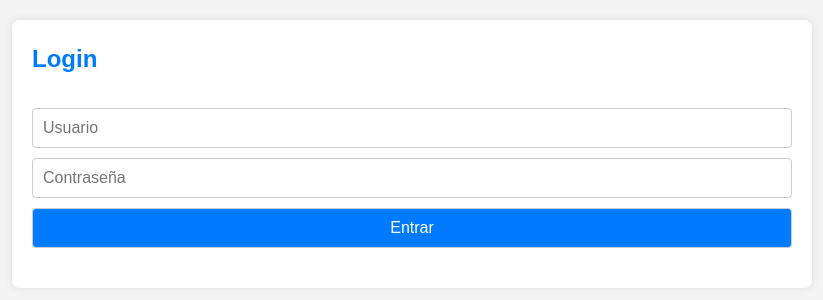
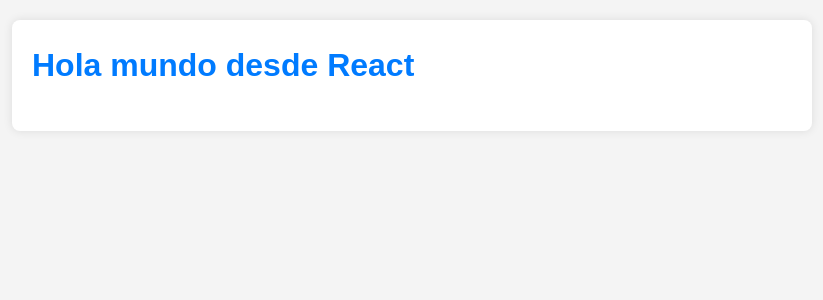
Before and after one commit to cristianidrobo877-hub/proyecto-final-frontend, a React (Vite) app: page / in a window 1280 px wide. Shown: the top 300 px of the page, without its empty margins (228-1051 px from the left). Built offline with nearby package versions, Linux system fonts and the light colour scheme.

Commit message:
Update App.jsx

```diff
--- a/src/App.jsx
+++ b/src/App.jsx
@@ -1,19 +1,9 @@
-import React, { useState } from "react";
-import Main from "./components/TaskList";
-import TaskForm from "./components/TaskForm";
-import Login from "./pages/Login";
-import Register from "./pages/Register";
+import React from "react";
 
 function App() {
-  const [user, setUser] = useState(null);
-
-  if (!user) return <Login onLogin={setUser} />;
-
   return (
-    <div style={{ padding: "2rem" }}>
-      <h1>Bienvenido, {user}</h1>
-      <TaskForm onTaskCreated={() => {}} />
-      <Main />
+    <div>
+      <h1>Hola mundo desde React</h1>
     </div>
   );
 }
```
